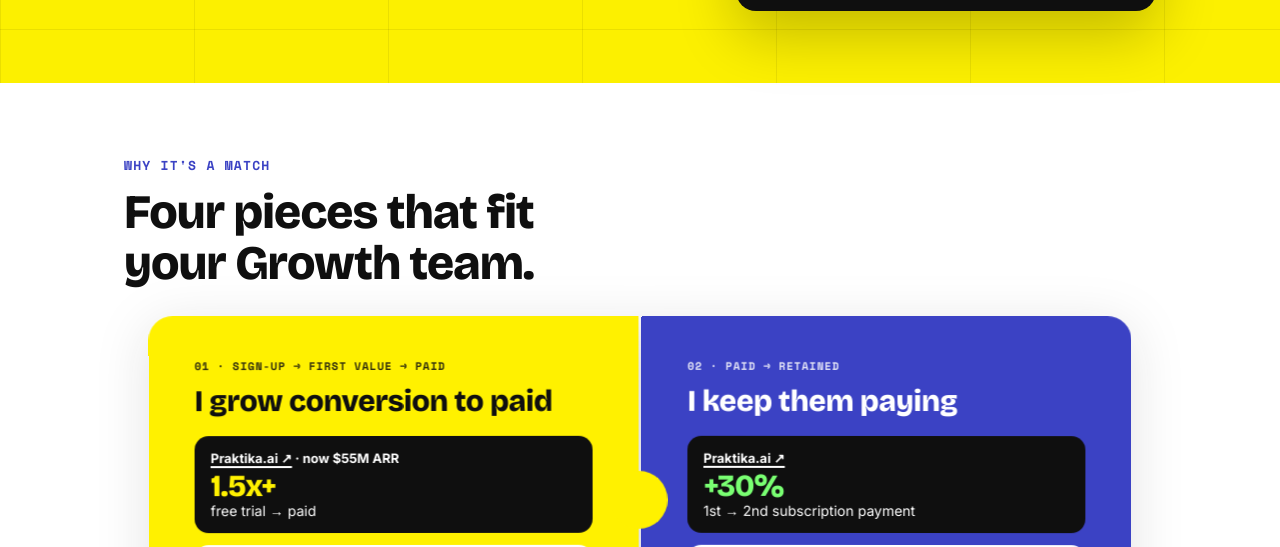
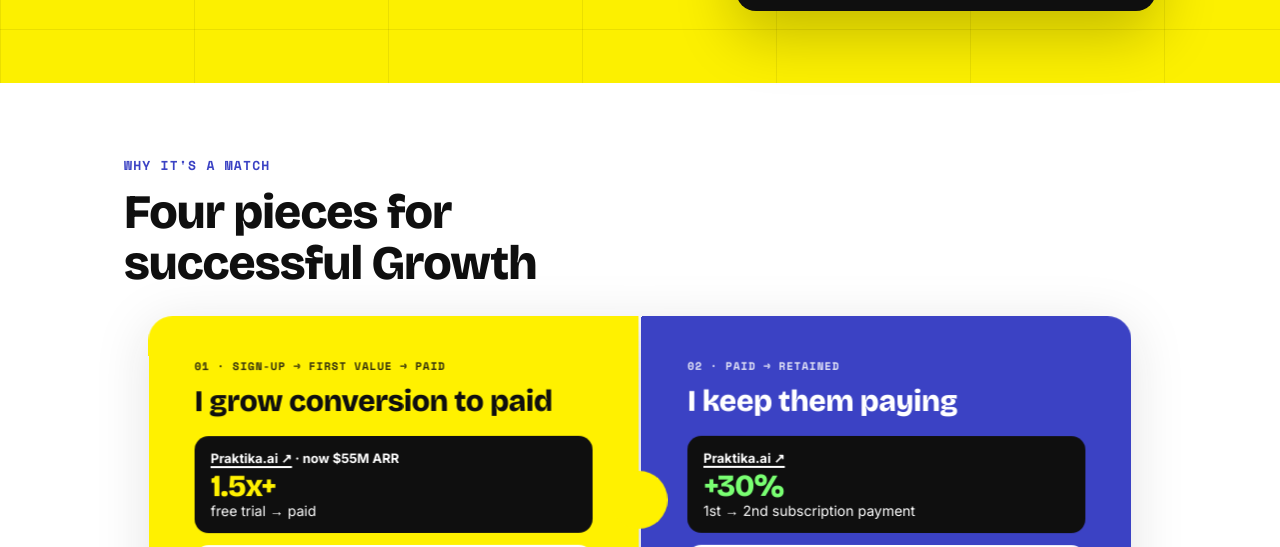
Before and after one commit to pavelkokora-oss/pavel-x-manychat, a plain HTML site: page index.html in a window 1280 px wide. Shown: the part 553-1100 px from the top of the page. Drawn offline with nearby package versions, Linux system fonts and the light colour scheme.

Commit message:
Puzzle block title
Co-Authored-By: Claude Opus 5.5 <noreply@anthropic.com>

```diff
--- a/index.html
+++ b/index.html
@@ -378,7 +378,7 @@ document.addEventListener('DOMContentLoaded', function () {
 <section class="band halves" id="match">
   <div class="wrap">
     <p class="kicker">Why it&#x27;s a match</p>
-    <h2>Four pieces that fit<br>your Growth team.</h2>
+    <h2>Four pieces for<br>successful Growth</h2>
     <div class="half-grid" style="--cols:4">
       <div class="half">
         <span class="half-tag">01 · Sign-up → first value → paid</span>
```
